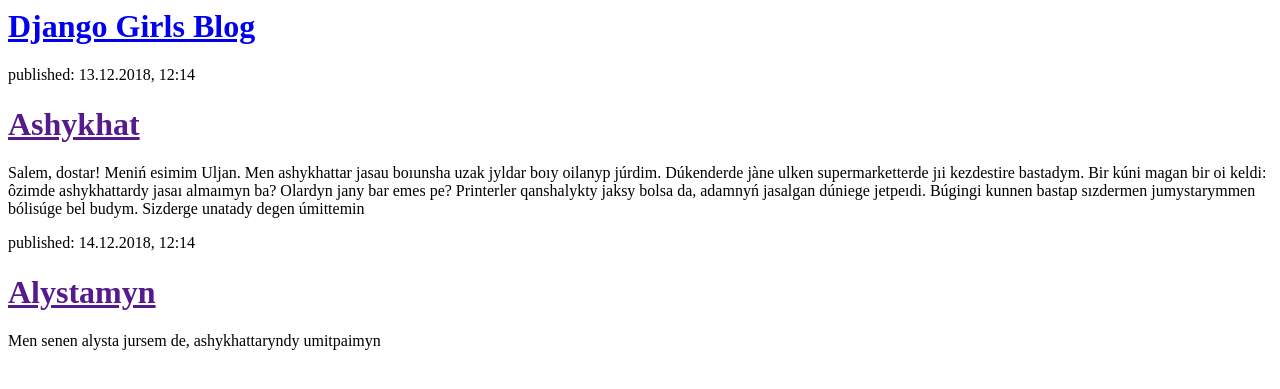
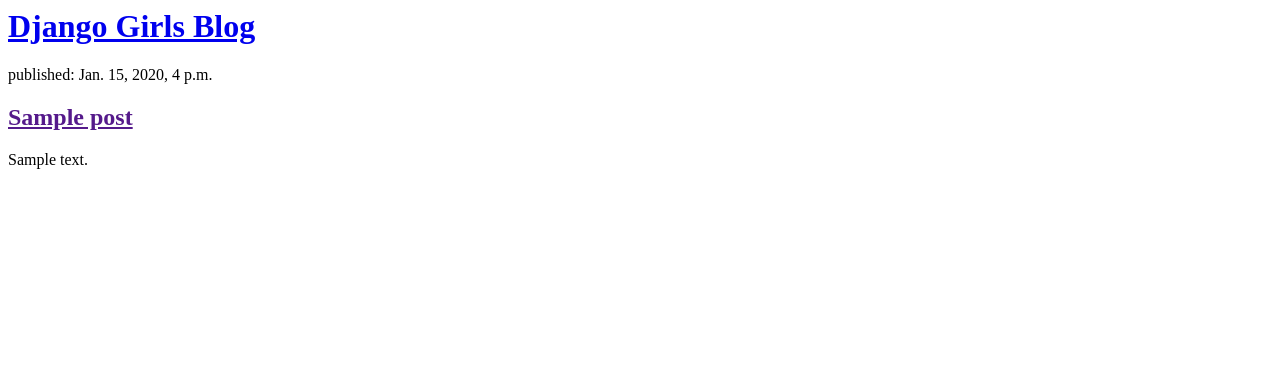
Before and after one commit to Ulzhann/my-blog, a Django app: template blog/templates/blog/post_list.html in a window 1280 px wide. Shown: the top 389 px of the page. Run offline with Django 3.2, Linux system fonts and the light colour scheme; the template is opened without the code that fills it: values that come from a table or form of the project are taken from there, others are empty; tables that the repository leaves empty hold one stand-in row (values such as "Sample post").

Commit message:
Modified templates to display posts from database.

```diff
--- a/blog/templates/blog/post_list.html
+++ b/blog/templates/blog/post_list.html
@@ -1,22 +1,11 @@
-<html>
-    <head>
-        <title>Ulzhan</title>
-    </head>
-    <body>
-        <div>
-            <h1><a href="/">Django Girls Blog</a></h1>
-        </div>
+<div>
+    <h1><a href="/">Django Girls Blog</a></h1>
+</div>
 
-        <div>
-            <p>published: 13.12.2018, 12:14</p>
-            <h1><a href="">Ashykhat</a></h1>
-            <p>Salem, dostar!  Meniń esimim  Uljan. Men ashykhattar jasau boıunsha uzak jyldar boıy oilanyp júrdim. Dúkenderde jàne ulken supermarketterde jıi kezdestire bastadym. Bir kúni magan bir oi keldi: ôzimde ashykhattardy jasaı almaımyn ba? Olardyn jany bar emes pe? Printerler qanshalykty jaksy bolsa da, adamnyń jasalgan dúniege jetpeıdi.  Búgingi kunnen bastap sızdermen jumystarymmen bólisúge bel budym. Sizderge unatady degen úmittemin</p>
-        </div>
-
-        <div>
-            <p>published: 14.12.2018, 12:14</p>
-            <h1><a href="">Alystamyn</a></h1>
-            <p>Men senen alysta jursem de, ashykhattaryndy umitpaimyn</p>
-        </div>
-    </body>
-</html>
+{% for post in posts %}
+    <div>
+        <p>published: {{ post.published_date }}</p>
+        <h2><a href="">{{ post.title }}</a></h2>
+        <p>{{ post.text|linebreaksbr }}</p>
+    </div>
+{% endfor %}
--- a/blog/views.py
+++ b/blog/views.py
@@ -1,4 +1,7 @@
 from django.shortcuts import render
+from django.utils import timezone
+from .models import Post
 
 def post_list(request):
-    return render(request, 'blog/post_list.html', {})
+    posts = Post.objects.filter(published_date__lte=timezone.now()).order_by('published_date')
+    return render(request, 'blog/post_list.html', {'posts': posts})
```
